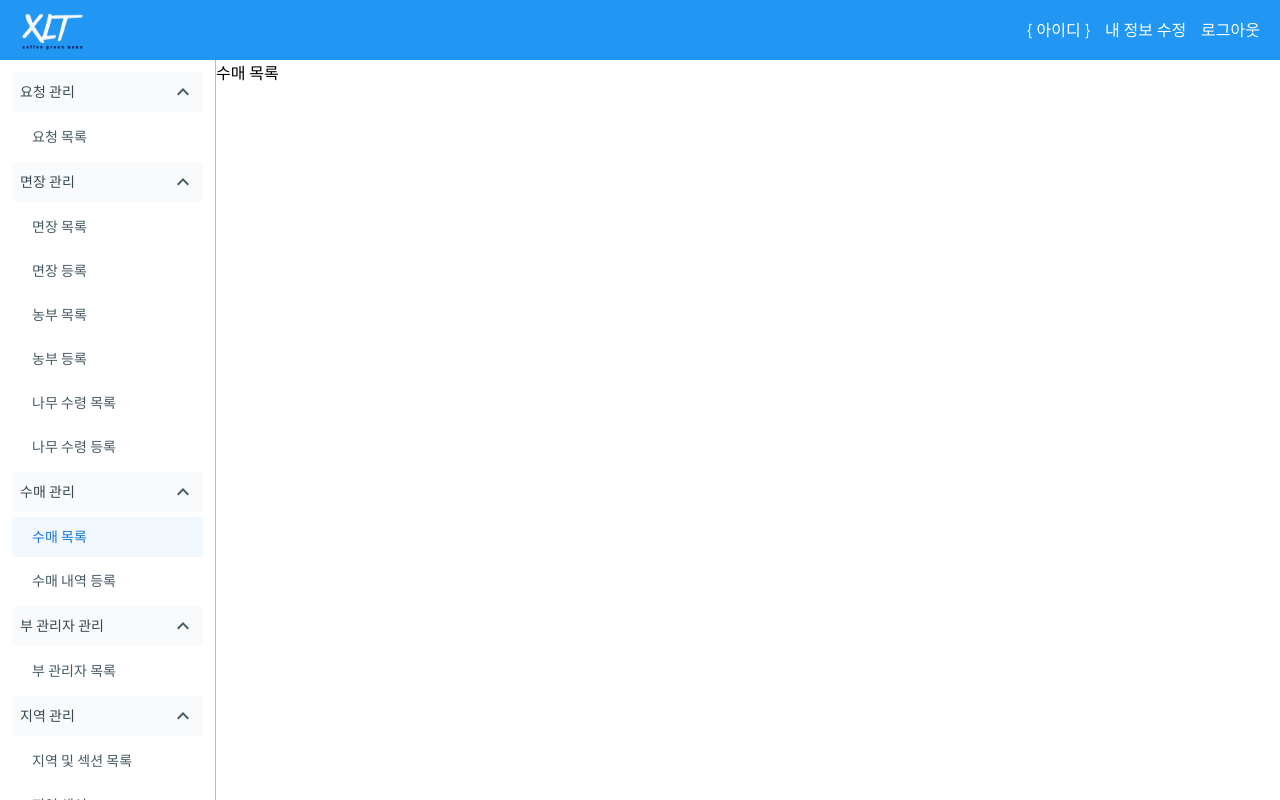
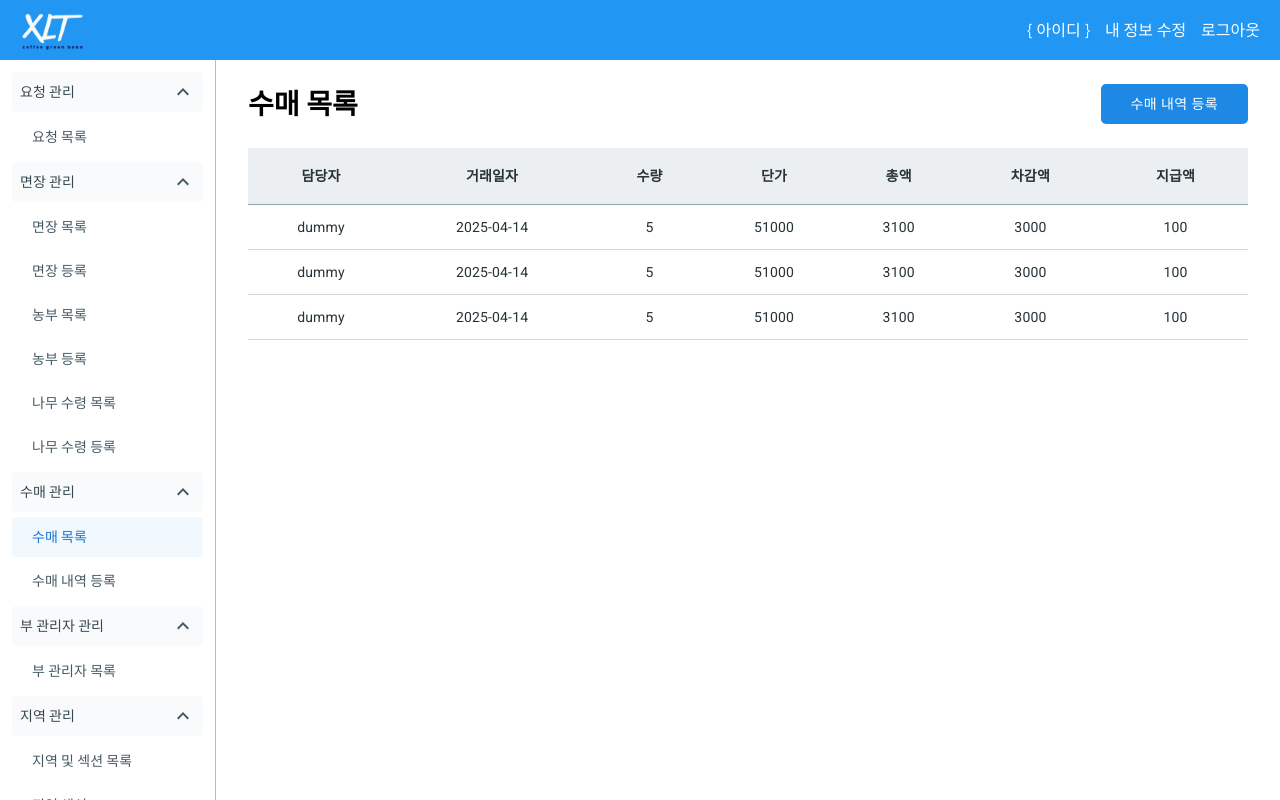
Before and after one commit to media-art-nation/coffee-frontend, a React (Vite) app: page /trees-purchases in a window 1280 px wide. Built offline with nearby package versions, Linux system fonts and the light colour scheme; a web font is replaced by a local one.

Commit message:
[feat] 목록 관련 레이아웃 화면 구현 완료

```diff
--- a/src/pages/Locations/LocationList/index.tsx
+++ b/src/pages/Locations/LocationList/index.tsx
@@ -1,7 +1,36 @@
-import { Stack } from '@mui/material';
+import { Stack, TableCell, TableRow } from '@mui/material';
 
+import PageLayout from '@/components/PageLayout';
+import Table from '@/components/Table';
+import Title from '@/components/Title';
+
+interface TDummy {
+    id: number;
+    area: string;
+    section: string;
+}
 const LocationList = () => {
-    return <Stack sx={{ width: '100%' }}>지역 및 섹션 목록</Stack>;
+    const dummy: TDummy[] = [
+        { id: 1, area: 'dummy', section: 'dummy' },
+        { id: 2, area: 'dummy', section: 'dummy' },
+        { id: 3, area: 'dummy', section: 'dummy' },
+    ];
+    const renderRow = (row: TDummy) => {
+        return (
+            <TableRow key={row.id}>
+                <TableCell>{row.area}</TableCell>
+                <TableCell>{row.section}</TableCell>
+            </TableRow>
+        );
+    };
+    return (
+        <Stack>
+            <Title title="지역 및 섹션 목록" />
+            <PageLayout>
+                <Table headData={['지역명', '섹션명']} bodyData={dummy} renderRow={renderRow} />
+            </PageLayout>
+        </Stack>
+    );
 };
 
 export default LocationList;
--- a/src/pages/TreesPurchases/TreesPurchaseList/index.tsx
+++ b/src/pages/TreesPurchases/TreesPurchaseList/index.tsx
@@ -1,7 +1,81 @@
-import { Stack } from '@mui/material';
+import { Button, Stack, TableCell, TableRow } from '@mui/material';
+import dayjs from 'dayjs';
 
+import PageLayout from '@/components/PageLayout';
+import Table from '@/components/Table';
+import Title from '@/components/Title';
+
+interface TDummy {
+    id: number;
+    manager: string;
+    purchaseDate: Date;
+    count: number;
+    price: number;
+    totalPrice: number;
+    minusPrice: number;
+    payment: number;
+}
 const TreesPurchaseList = () => {
-    return <Stack sx={{ width: '100%' }}>수매 목록</Stack>;
+    const dummy = [
+        {
+            id: 1,
+            manager: 'dummy',
+            purchaseDate: new Date(),
+            count: 5,
+            price: 51000,
+            totalPrice: 3100,
+            minusPrice: 3000,
+            payment: 100,
+        },
+        {
+            id: 2,
+            manager: 'dummy',
+            purchaseDate: new Date(),
+            count: 5,
+            price: 51000,
+            totalPrice: 3100,
+            minusPrice: 3000,
+            payment: 100,
+        },
+        {
+            id: 3,
+            manager: 'dummy',
+            purchaseDate: new Date(),
+            count: 5,
+            price: 51000,
+            totalPrice: 3100,
+            minusPrice: 3000,
+            payment: 100,
+        },
+    ];
+
+    const renderRow = (row: TDummy) => {
+        return (
+            <TableRow key={row.id}>
+                <TableCell>{row.manager}</TableCell>
+                <TableCell>{dayjs(row.purchaseDate).format('YYYY-MM-DD')}</TableCell>
+                <TableCell>{row.count}</TableCell>
+                <TableCell>{row.price}</TableCell>
+                <TableCell>{row.totalPrice}</TableCell>
+                <TableCell>{row.minusPrice}</TableCell>
+                <TableCell>{row.payment}</TableCell>
+            </TableRow>
+        );
+    };
+    return (
+        <Stack>
+            <Title title="수매 목록">
+                <Button variant="containedBlue">수매 내역 등록</Button>
+            </Title>
+            <PageLayout>
+                <Table
+                    headData={['담당자', '거래일자', '수량', '단가', '총액', '차감액', '지급액']}
+                    bodyData={dummy}
+                    renderRow={renderRow}
+                />
+            </PageLayout>
+        </Stack>
+    );
 };
 
 export default TreesPurchaseList;
--- a/src/pages/ViceAdmins/ViceAdminList/index.tsx
+++ b/src/pages/ViceAdmins/ViceAdminList/index.tsx
@@ -1,6 +1,45 @@
-import { Stack } from '@mui/material';
+import { useNavigate } from 'react-router';
+
+import { Stack, TableCell, TableRow } from '@mui/material';
+
+import PageLayout from '@/components/PageLayout';
+import Table from '@/components/Table';
+import Title from '@/components/Title';
+
+interface TDummy {
+    id: number;
+    name: string;
+    userId: string;
+    managingArea: string;
+}
 
 const ViceAdminList = () => {
-    return <Stack sx={{ width: '100%' }}>부 관리자 목록</Stack>;
+    const dummy: TDummy[] = [
+        { id: 1, name: 'dummy', userId: 'dummy', managingArea: '경기' },
+        { id: 2, name: 'dummy', userId: 'dummy', managingArea: '경기' },
+    ];
+    const navigate = useNavigate();
+
+    const renderRow = (row: TDummy) => {
+        return (
+            <TableRow key={row.id} onClick={() => navigate(`/vice-admins/${row.id}`)}>
+                <TableCell>{row.name}</TableCell>
+                <TableCell>{row.userId}</TableCell>
+                <TableCell>{row.managingArea}</TableCell>
+            </TableRow>
+        );
+    };
+    return (
+        <Stack>
+            <Title title={'부 관리자 목록'} />
+            <PageLayout>
+                <Table
+                    headData={['이름', '아이디', '관리 지역']}
+                    bodyData={dummy}
+                    renderRow={renderRow}
+                />
+            </PageLayout>
+        </Stack>
+    );
 };
 export default ViceAdminList;
```
